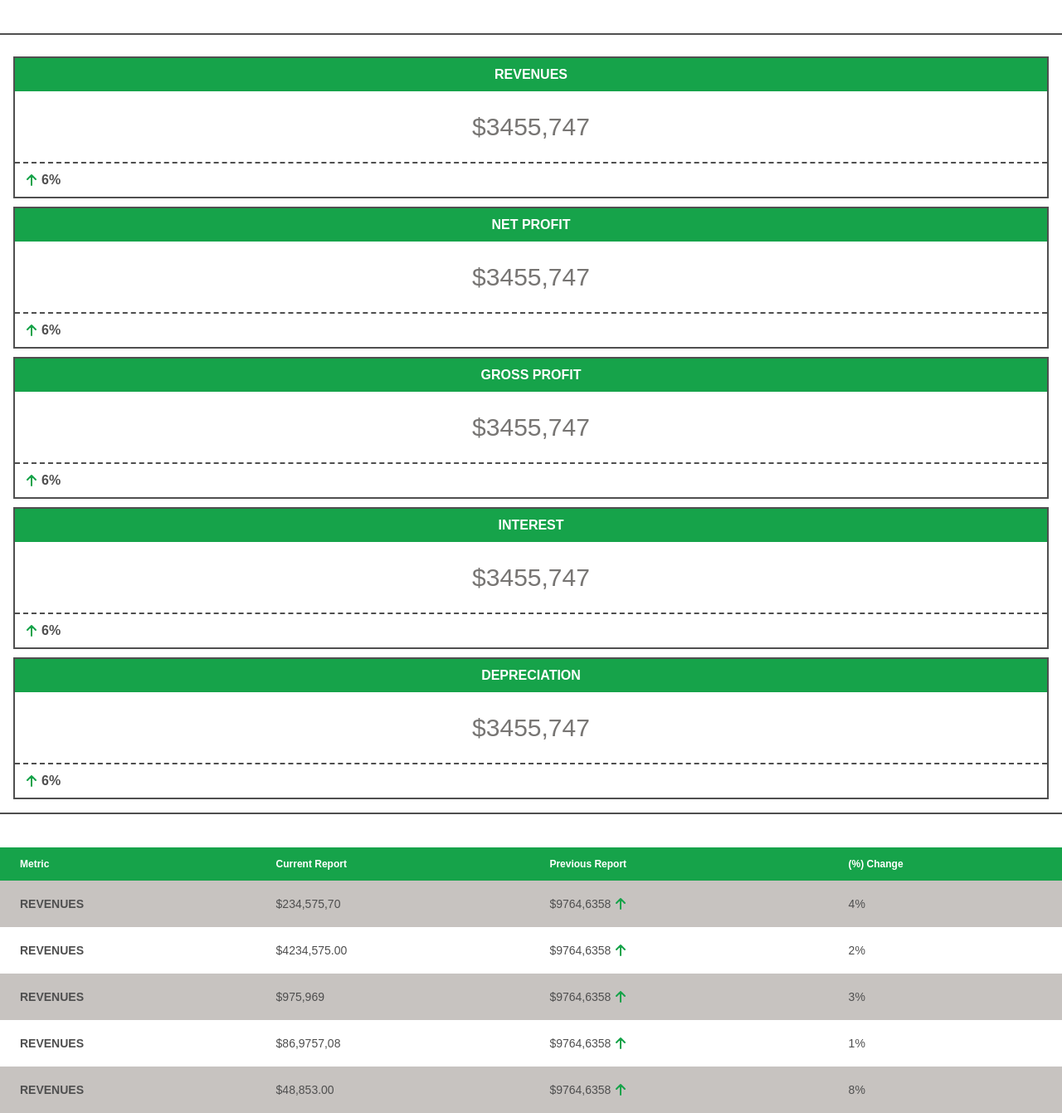
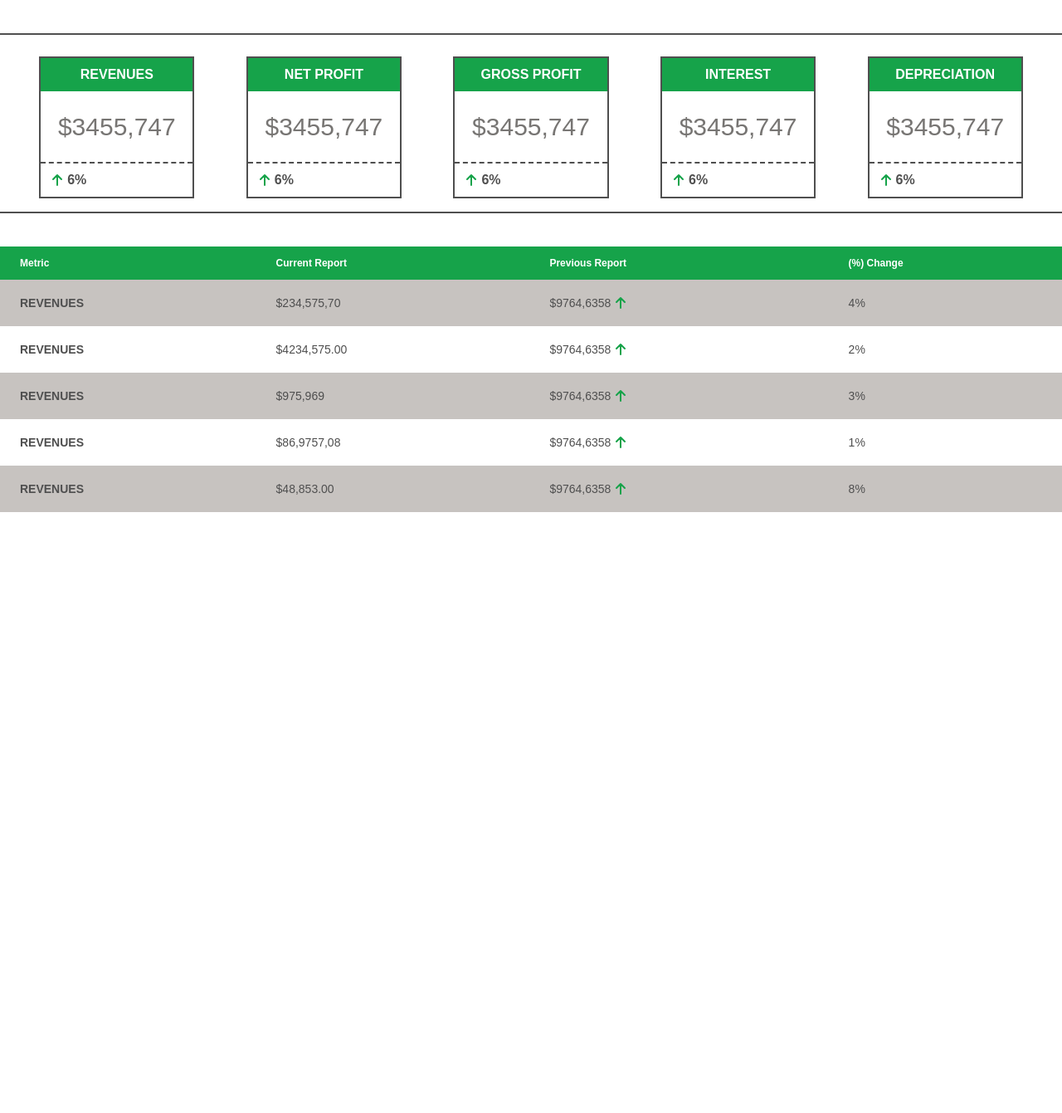
Before and after one commit to Bukharee/Lamuni, a Django app: template templates/financial-statement.html in a window 1280 px wide. Shown: the part 72-1413 px from the top of the page at 83% size. After the commit the page ends 689 px from the top, so only its background shows below. Run offline with Django 4.2, Linux system fonts and the light colour scheme; the template is opened without the code that fills it, so the values that code supplies are empty; some libraries are stand-ins or nearby versions.

Commit message:
still working on it

```diff
--- a/templates/financial-statement.html
+++ b/templates/financial-statement.html
@@ -39,6 +39,27 @@
         }
         hr {
             border-top: 2px dashed #4f4f4f;
+        }
+
+        @media screen and (min-width: 400px) {
+            .card {
+                width: 75%;
+            }
+        }
+        @media screen and (min-width: 500px) {
+            .card {
+                width: 50%;
+            }
+        }
+        @media screen and (min-width: 1030px){
+            .graph {
+                display: flex;
+                flex-wrap: wrap;
+                justify-content: space-between;
+            }
+            .card {
+                width: 15%;
+            }
         }
         @media print {
             html, body {
```
Lines whose indentation alone changed are shown as unchanged.
